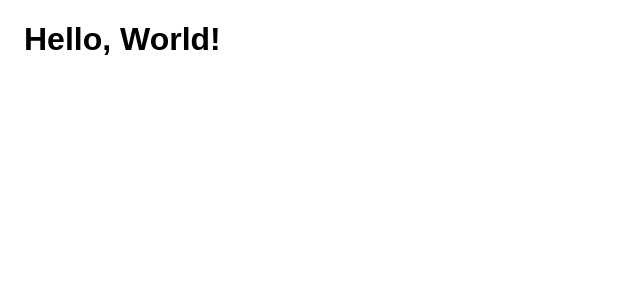
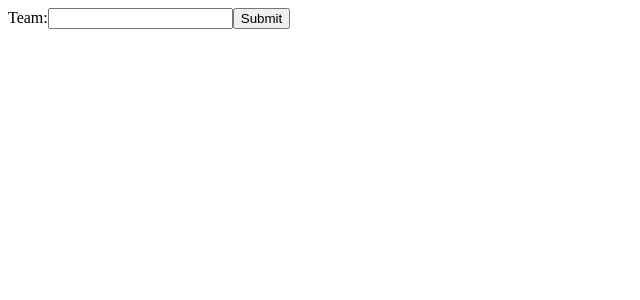
Before and after one commit to mattskel/predictions-react-express, a React app: page / in a window 1280 px wide. Shown: the top 300 px of the page, without its empty margins (0-640 px from the left). Built offline with nearby package versions, Linux system fonts and the light colour scheme.

Commit message:
add basic form. team input. alert output.

```diff
--- /dev/null
+++ b/src/PredictionForm.js
@@ -0,0 +1,31 @@
+import React, { Component} from "react";
+
+class PredictionForm extends Component {
+  constructor(props) {
+    super(props);
+    this.state = {team: ''};
+    this.handleChange = this.handleChange.bind(this);
+    this.handleSubmit = this.handleSubmit.bind(this);
+  }
+
+  handleChange(event) {
+    this.setState({team: event.target.value});
+  }
+
+  handleSubmit(event) {
+    alert('Your team is ' + this.state.team);
+    event.preventDefault();
+  }
+
+  render() {
+    return (
+      <form onSubmit={this.handleSubmit}>
+        Team:
+        <input type="text" name="team" value={this.state.team} onChange={this.handleChange} />
+        <input type="submit" value="Submit" />
+      </form>
+    )
+  }
+}
+
+export default PredictionForm;
--- a/src/index.js
+++ b/src/index.js
@@ -1,4 +1,4 @@
 import React from "react";
 import ReactDOM from "react-dom";
-import App from "./App.js";
-ReactDOM.render(<App />, document.getElementById("root"));
+import PredictionForm from "./PredictionForm";
+ReactDOM.render(<PredictionForm />, document.getElementById("root"));
```
